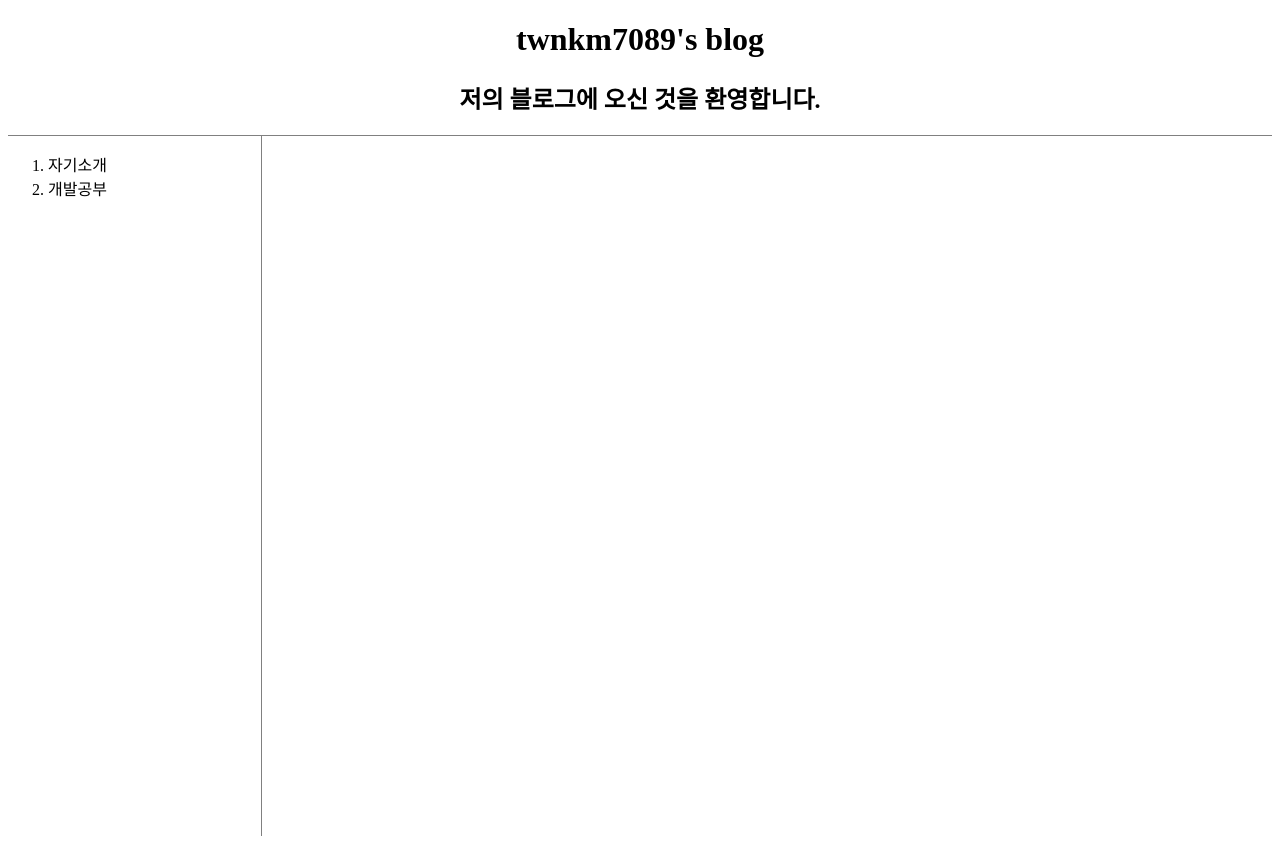
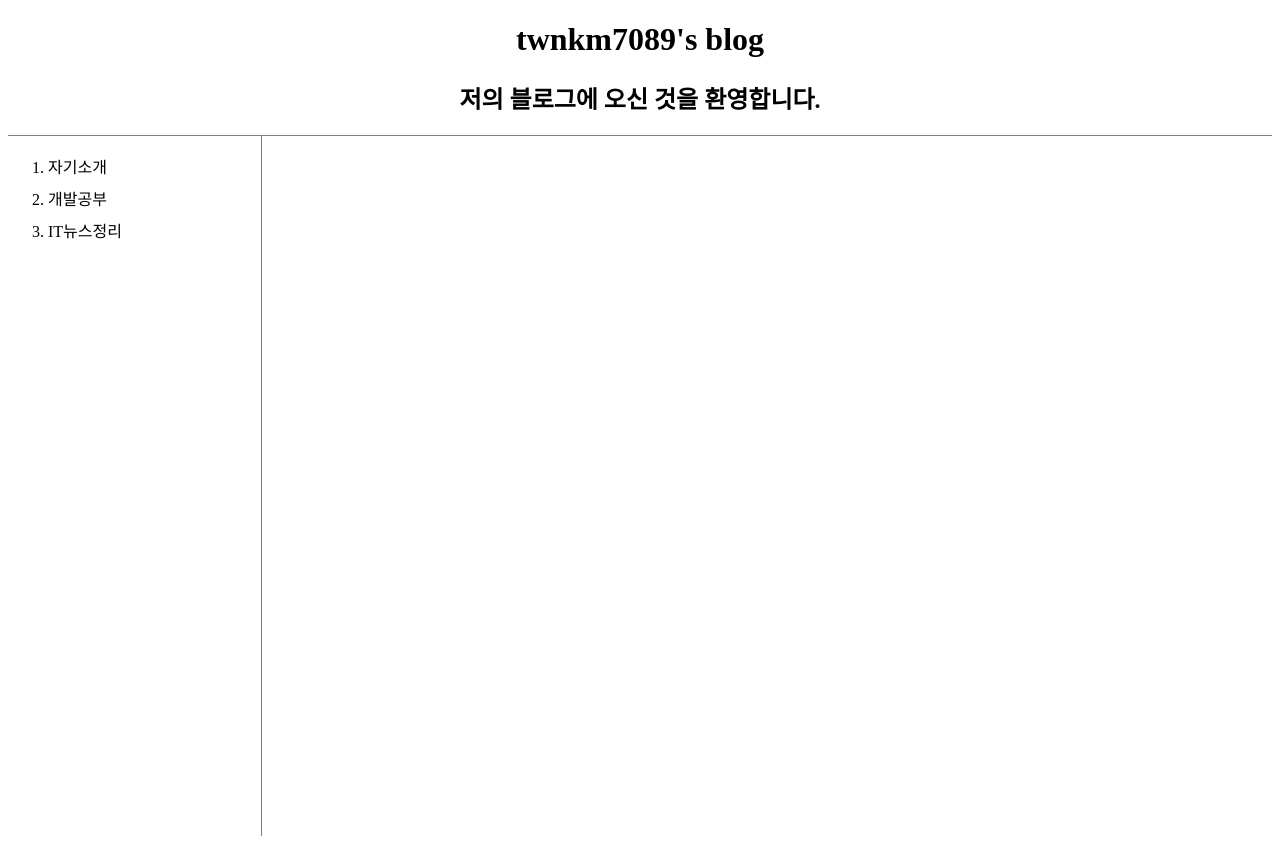
Before and after one commit to twnkm7089/myblog, a plain HTML site: page index.html in a window 1280 px wide. Drawn offline with Linux system fonts and the light colour scheme.

Commit message:
basic structure

```diff
--- a/css/mainstyle.css
+++ b/css/mainstyle.css
@@ -1,13 +1,17 @@
+/*맨 위 제목부분 서식*/
 #maintitle {
     text-align: center;
     border-bottom: solid 1px gray;
 }
+/*목차 부분 서식*/
 #mainindex{
     display: inline-block;
     width: 20%;
     height: 700px;
     border-right: solid 1px gray;
+    line-height: 2.0;
 }
+/*내용 부분 서식*/
 #main{
 
 }
--- a/index.html
+++ b/index.html
@@ -6,16 +6,20 @@
         <link rel="stylesheet" href="./css/mainstyle.css">
     </head>
     <body>
+        <!--맨 위 제목 부분-->
         <div id="maintitle">
             <h1>twnkm7089's blog</h1>
             <h2>저의 블로그에 오신 것을 환영합니다.</h2>
         </div>
+        <!--목차 부분-->
         <div id="mainindex">
             <ol type="1">
                 <li>자기소개</li>
                 <li>개발공부</li>
+                <li>IT뉴스정리</li>
             </ol>
         </div>
+        <!--내용 표시 부분-->
         <div id="main">
 
         </div>
```
